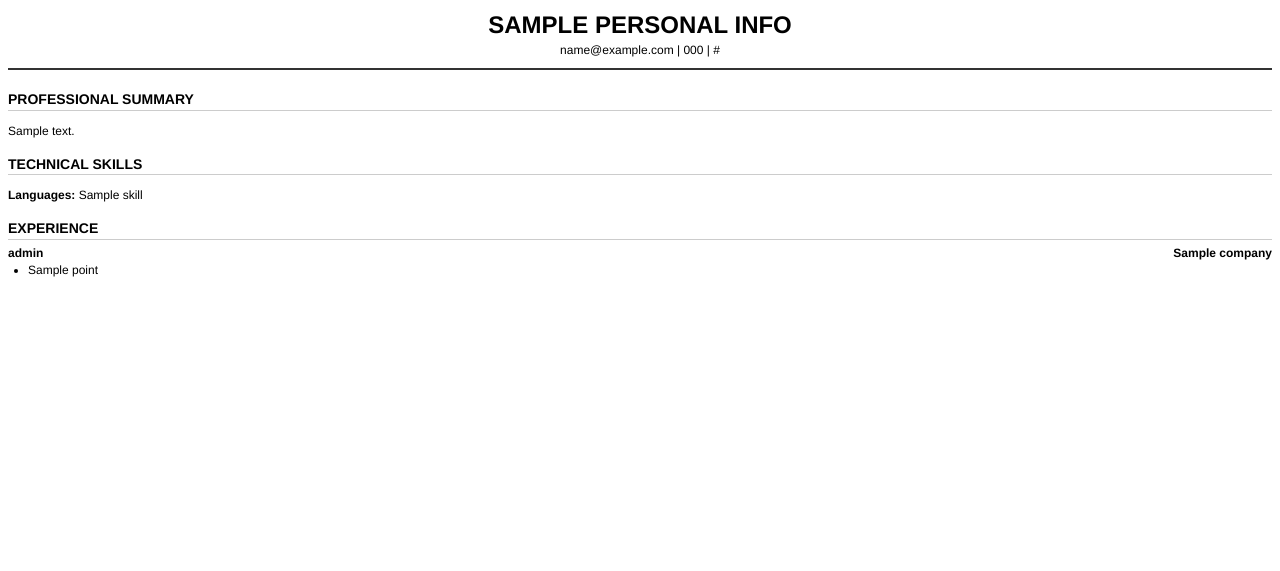
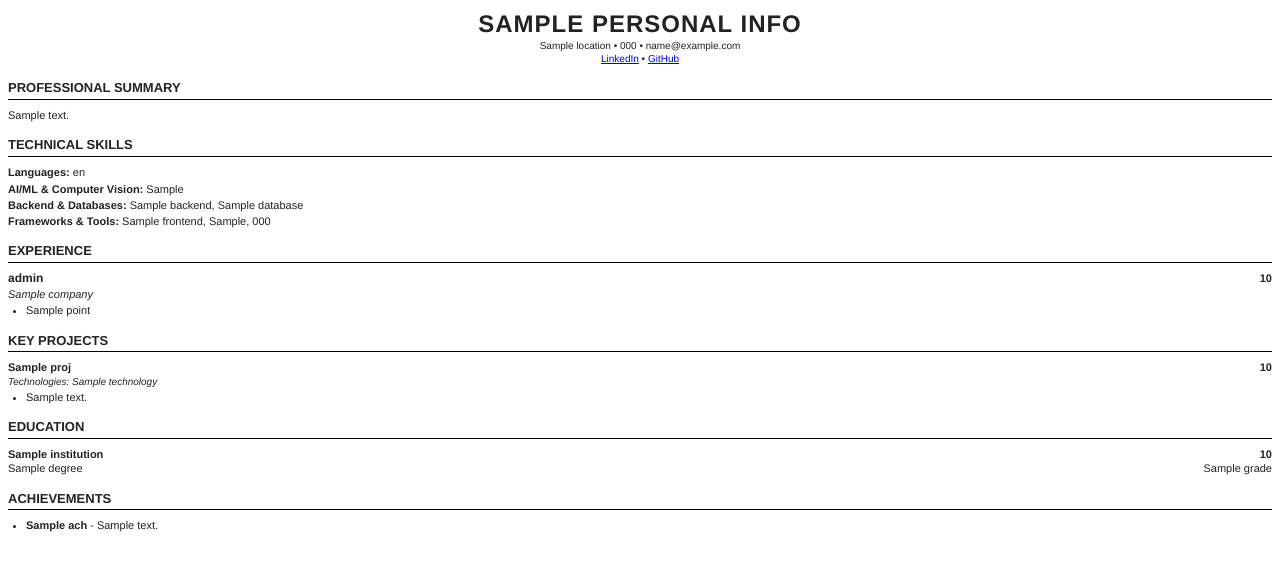
Before and after one commit to vedeeka/AI-Job-Hunter, a Python web app: template backend/app/templates/resume_template.html in a window 1280 px wide. Shown: the top 571 px of the page. Run offline with Jinja, Linux system fonts and the light colour scheme; the template is opened without the code that fills it: most values are stand-ins (such as "Sample title", 1, 10 or a date in 2020).

Commit message:
resumee_sonee fully

```diff
--- a/backend/app/templates/resume_template.html
+++ b/backend/app/templates/resume_template.html
@@ -1,48 +1,151 @@
 <!DOCTYPE html>
 <html>
 <head>
+    <meta charset="UTF-8">
     <style>
-        body { font-family: 'Helvetica', sans-serif; font-size: 12px; line-height: 1.4; }
-        .header { text-align: center; border-bottom: 2px solid #333; padding-bottom: 10px; margin-bottom: 20px; }
-        .name { font-size: 24px; font-weight: bold; text-transform: uppercase; }
-        .section { margin-bottom: 15px; }
-        .section-title { font-size: 14px; font-weight: bold; text-transform: uppercase; border-bottom: 1px solid #ccc; margin-bottom: 5px; }
-        ul { margin: 0; padding-left: 20px; }
-        .flex-row { display: flex; justify-content: space-between; font-weight: bold; }
+        /* Compact, Professional Styling */
+        @page { margin: 0.5in; size: A4; }
+        body {
+            font-family: 'Helvetica', sans-serif;
+            font-size: 11px;
+            line-height: 1.3;
+            color: #222;
+        }
+
+        /* Typography */
+        h1 { font-size: 24px; text-transform: uppercase; margin: 0; letter-spacing: 1px; }
+        h2 { font-size: 13px; text-transform: uppercase; border-bottom: 1px solid #000; margin-top: 15px; margin-bottom: 8px; padding-bottom: 2px; }
+        p { margin: 0 0 5px 0; }
+
+        /* Helper Classes */
+        .text-center { text-align: center; }
+        .bold { font-weight: bold; }
+        .italic { font-style: italic; }
+        .flex-row { display: flex; justify-content: space-between; align-items: baseline; }
+
+        /* Lists */
+        ul { margin: 2px 0 5px 0; padding-left: 18px; }
+        li { margin-bottom: 2px; }
+
+        /* Specific Sections */
+        .contact-info { font-size: 10px; margin-bottom: 5px; }
+        .skills-section p { margin-bottom: 2px; }
     </style>
 </head>
 <body>
-    <div class="header">
-        <div class="name">{{ resume.personal_info.name }}</div>
-        <div>{{ resume.personal_info.email }} | {{ resume.personal_info.phone }} | {{ resume.personal_info.linkedin }}</div>
+
+    <!-- HEADER -->
+    <div class="text-center">
+        <h1>{{ resume.personal_info.name }}</h1>
+        <div class="contact-info">
+            {{ resume.personal_info.location }} • {{ resume.personal_info.phone }} • {{ resume.personal_info.email }}
+            <br>
+            <a href="{{ resume.personal_info.linkedin }}">LinkedIn</a> •
+            <a href="{{ resume.personal_info.github }}">GitHub</a>
+        </div>
     </div>
 
-    <!-- DYNAMIC SUMMARY (AI writes this) -->
-    <div class="section">
-        <div class="section-title">Professional Summary</div>
-        <p>{{ generated_summary }}</p>
+    <!-- SUMMARY -->
+    <div>
+        <h2>Professional Summary</h2>
+        <p>{{ resume.summary }}</p>
     </div>
 
-    <div class="section">
-        <div class="section-title">Technical Skills</div>
-        <p><strong>Languages:</strong> {{ resume.skills | join(', ') }}</p>
+    <!-- TECHNICAL SKILLS -->
+    <div class="skills-section">
+        <h2>Technical Skills</h2>
+        <!-- The AI will reorder these lists based on importance -->
+        <p><span class="bold">Languages:</span> {{ resume.technical_skills.languages | join(', ') }}</p>
+
+        {% if resume.technical_skills.ai_ml_cv %}
+        <p><span class="bold">AI/ML & Computer Vision:</span> {{ resume.technical_skills.ai_ml_cv | join(', ') }}</p>
+        {% endif %}
+
+        <p><span class="bold">Backend & Databases:</span>
+            {{ resume.technical_skills.backend | join(', ') }},
+            {{ resume.technical_skills.databases | join(', ') }}
+        </p>
+
+        <p><span class="bold">Frameworks & Tools:</span>
+            {{ resume.technical_skills.frontend | join(', ') }},
+            {{ resume.technical_skills.app_development | join(', ') }},
+            {{ resume.technical_skills.tools_concepts | join(', ') }}
+        </p>
     </div>
 
-    <div class="section">
-        <div class="section-title">Experience</div>
+    <!-- EXPERIENCE -->
+    <div>
+        <h2>Experience</h2>
         {% for job in resume.experience %}
-        <div class="mb-2">
+        <div style="margin-bottom: 8px;">
             <div class="flex-row">
-                <span>{{ job.role }}</span>
-                <span>{{ job.company }}</span>
+                <span class="bold" style="font-size: 12px;">{{ job.role }}</span>
+                <span class="bold">{{ job.duration }}</span>
+            </div>
+            <div class="flex-row">
+                <span class="italic">{{ job.company }}</span>
             </div>
             <ul>
-                {% for point in job.points %}
+                {% for point in job.responsibilities %}
                 <li>{{ point }}</li>
                 {% endfor %}
             </ul>
         </div>
         {% endfor %}
     </div>
+
+    <!-- PROJECTS -->
+    <div>
+        <h2>Key Projects</h2>
+        {% for proj in resume.projects %}
+        <div style="margin-bottom: 8px;">
+            <div class="flex-row">
+                <span class="bold">{{ proj.name }}</span>
+                <span class="bold">{{ proj.duration }}</span>
+            </div>
+            <div class="italic" style="font-size: 10px; margin-bottom: 2px;">
+                Technologies: {{ proj.technologies | join(', ') }}
+            </div>
+            <ul>
+                {% for desc in proj.description %}
+                <li>{{ desc }}</li>
+                {% endfor %}
+            </ul>
+        </div>
+        {% endfor %}
+    </div>
+
+    <!-- EDUCATION -->
+    <div>
+        <h2>Education</h2>
+        {% for edu in resume.education %}
+        <div class="flex-row">
+            <span class="bold">{{ edu.institution }}</span>
+            <span class="bold">{{ edu.duration }}</span>
+        </div>
+        <div class="flex-row">
+            <span>{{ edu.degree }}</span>
+            {% if edu.grade %}
+            <span>{{ edu.grade }}</span>
+            {% elif edu.sgpa %}
+            <span>SGPA: {{ edu.sgpa }}</span>
+            {% endif %}
+        </div>
+        {% endfor %}
+    </div>
+
+    <!-- ACHIEVEMENTS -->
+    <div>
+        <h2>Achievements</h2>
+        <ul>
+        {% for ach in resume.achievements %}
+            <li>
+                <span class="bold">{{ ach.title }}</span>
+                {% if ach.description %} - {{ ach.description }}{% endif %}
+            </li>
+        {% endfor %}
+        </ul>
+    </div>
+
 </body>
 </html>
```
Also changed, not shown: backend/app/services/resume_generator.py (+77 -45 lines), data/master_resume.json (+97 -13 lines), 1 other file.
